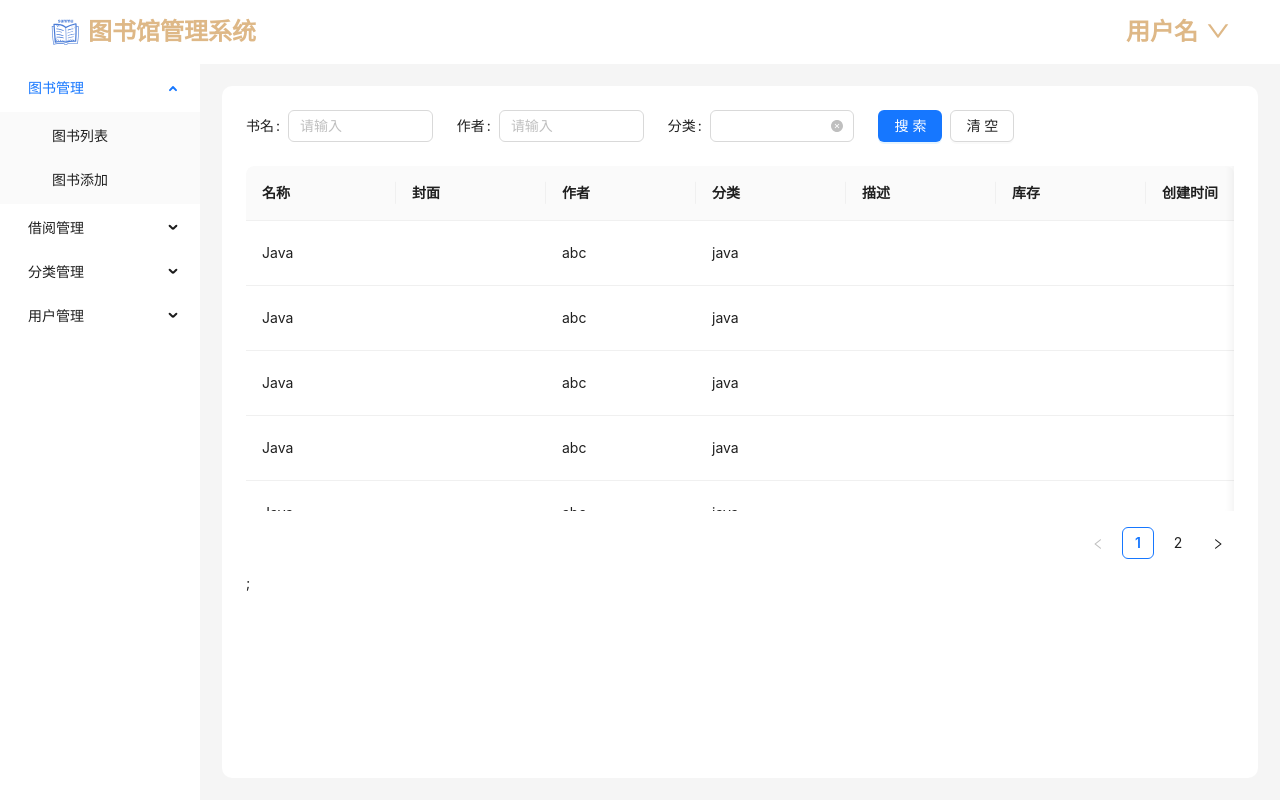
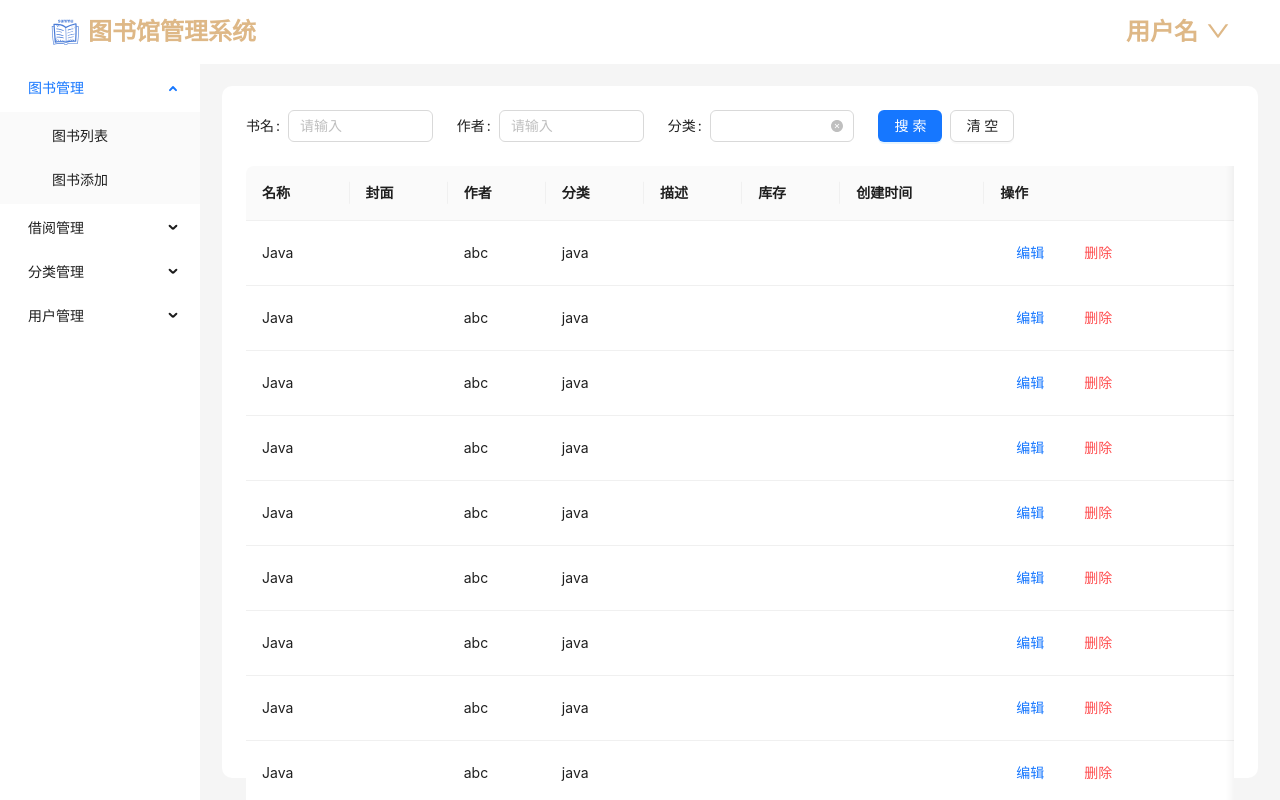
Before and after one commit to pdd1996/book-admin-react, a Next.js app: page /book in a window 1280 px wide. Shown: the top 800 px of the page. Built offline with nearby package versions, Linux system fonts and the light colour scheme.

Commit message:
增加 - 新增分页

```diff
--- a/src/pages/book/index.module.css
+++ b/src/pages/book/index.module.css
@@ -1,3 +1,8 @@
 .btn {
     background-color: #1677ff;
 }
+
+.tableWrap {
+    overflow: auto;
+    height: calc(100%  -  80px);
+}
--- a/src/pages/book/index.tsx
+++ b/src/pages/book/index.tsx
@@ -1,6 +1,7 @@
-import { Button, Col, Form, Input, Row, Select, Space, Table } from "antd";
+import { Button, Col, Form, Input, Row, Select, Space, Table, TablePaginationConfig } from "antd";
+import { useRouter } from "next/router";
+import { useState } from "react";
 import styles from './index.module.css';
-import { useRouter } from "next/router";
 
 const dataSource = [
   {
@@ -224,11 +225,16 @@ const COLUMNS = [
   },
 ];
 
-
-
 export default function Home() {
   const [form] = Form.useForm();
   const router = useRouter();
+  const [pagination, setPagination] = useState({
+    current: 1,
+    pageSize: 20,
+    showSizeChanger: true,
+    total: 0
+  })
+  const [total, setTotal] = useState(0)
 
   const handleSearchFinish = (values) => {
     console.log(values);
@@ -242,6 +248,10 @@ export default function Home() {
   }
   const handleBookEdit = () => {
     router.push('/book/edit/id')
+  }
+  const handleTableChange = (pagination: TablePaginationConfig) => {
+    console.log(pagination)
+    setPagination(pagination)
   }
 
   const columns = [...COLUMNS,
@@ -311,7 +321,15 @@ export default function Home() {
           </Col>
         </Row>
       </Form>
-      <Table dataSource={dataSource} columns={columns} scroll={{x: 1200, y: 290}}/>;
+      <div className={styles.tableWrap}>
+        <Table
+          dataSource={dataSource}
+          columns={columns}
+          scroll={{ x: 1000 }}
+          onChange={handleTableChange}
+          pagination={{ ...pagination, showTotal: () => `共 ${pagination.total} 条` }}
+        />
+      </div>
     </>
   )
 }
```
